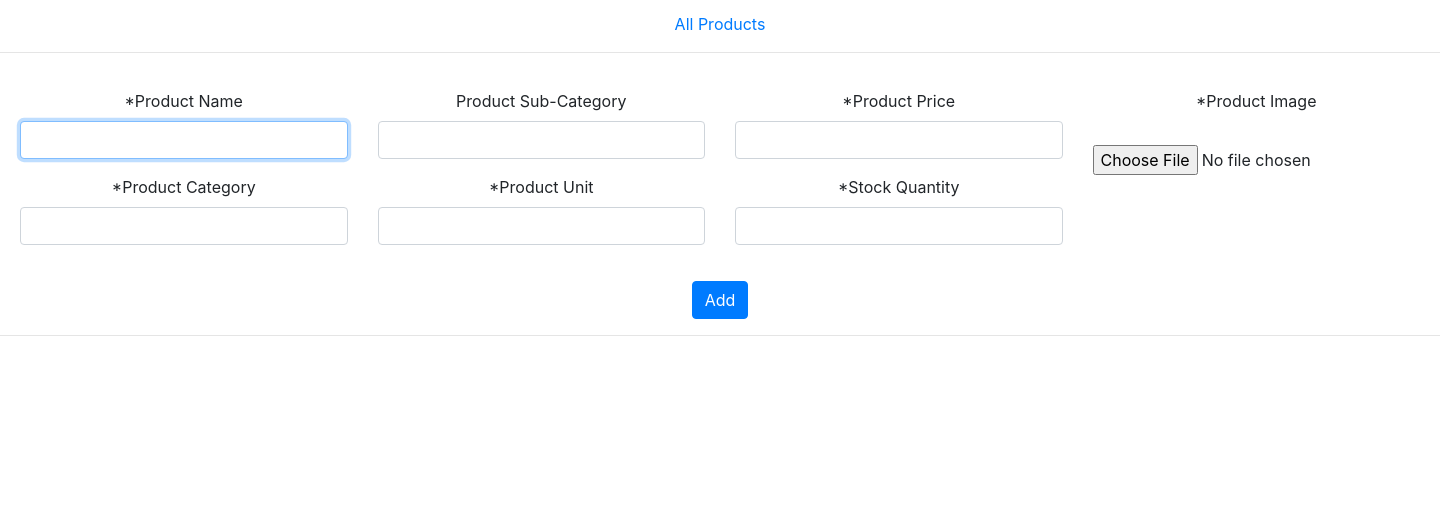
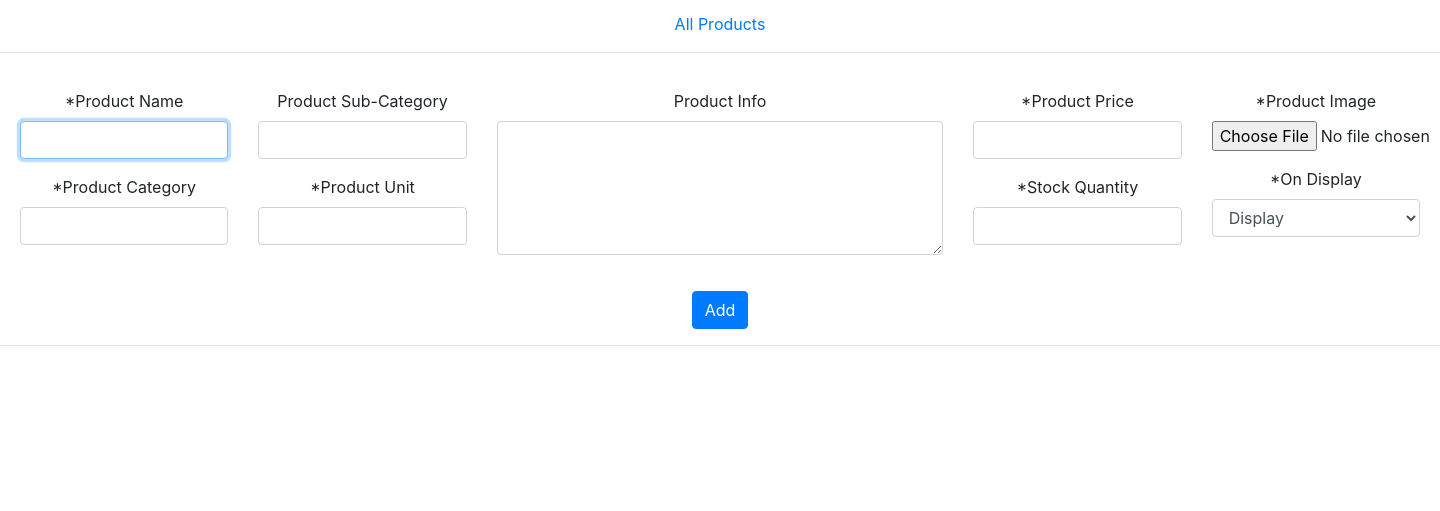
Before and after one commit to blackparis/final, a Flask app: template templates/admin/addproduct.html in a window 1440 px wide; the page is wider, and only the part inside the window is pictured. Shown: the part 185-696 px from the top of that part. Run offline with Flask 2, Linux system fonts and the light colour scheme; the template is opened without the code that fills it: values that come from a table or form of the project are taken from there, others are empty; some libraries are stand-ins or nearby versions.

Commit message:
changed product model

```diff
--- a/application.py
+++ b/application.py
@@ -91,9 +91,21 @@ def admin_add_product():
     unit = request.form.get("unit")
     price = request.form.get("price")
     stock = request.form.get("stock")
+    display = request.form.get("display")
+    info = request.form.get("info")
 
-    if not name or not category or not unit or not price or not stock:
+    if not name or not category or not unit or not price or not stock or not display:
         return render_template("admin/addproduct.html", shopname=envs.SHOPNAME, admin=session["admin"], form=form, add_product_error="fill in all fields marked with *", product=session["newproduct"])
+
+    if display == "True":
+        display = True
+    else:
+        display = False
+
+    if info:
+        info = info.strip()
+    else:
+        info = None
 
     name = name.strip().title()
     category = category.strip().title()
@@ -115,7 +127,12 @@ def admin_add_product():
     if name in session["products"]:
         return render_template("admin/addproduct.html", shopname=envs.SHOPNAME, admin=session["admin"], form=form, add_product_error="A product with this name already exists", product=session["newproduct"])
 
-    product = Product(name=name, category=category, subcategory=subcategory, unit=unit, price=price, stock=stock)
+    if stock == 0:
+        instock = False
+    else:
+        instock = True
+
+    product = Product(name=name, category=category, subcategory=subcategory, unit=unit, price=price, stock=stock, display=display, instock=instock, info=info)
     db.session.add(product)
     db.session.commit()
     p = Product.query.filter_by(name=name).first()
@@ -127,10 +144,23 @@ def admin_add_product():
         db.session.commit()
         return render_template("admin/addproduct.html", shopname=envs.SHOPNAME, admin=session["admin"], form=form, add_product_error="Invalid/Missing Image", product=session["newproduct"])
     else:
-        session["products"][name] = {"id": p.id, "name": name, "category": category, "subcategory": subcategory, "unit": unit, "price": price, "stock": stock, "url": url, "modified": False}
+        session["products"][name] = {
+            "id": p.id,
+            "name": name,
+            "category": category,
+            "subcategory": subcategory,
+            "unit": unit,
+            "price": price,
+            "stock": stock,
+            "url": url,
+            "modified": False,
+            "info": info,
+            "instock": instock,
+            "display": display
+        }
         if category not in session["categories"]:
             session["categories"].append(category)
-        session["newproduct"] = {"id": p.id, "name": name, "category": category, "subcategory": subcategory, "unit": unit, "price": price, "stock": stock, "url": url, "modified": False}
+        session["newproduct"] = session["products"][name]
 
     return redirect(url_for("admin_add_product"))
 
@@ -210,9 +240,21 @@ def admin_modify_product(name):
     unit = request.form.get("unit")
     price = request.form.get("price")
     stock = request.form.get("stock")
+    display = request.form.get("display")
+    info = request.form.get("info")
 
-    if not new_name or not category or not unit or not price or not stock:
+    if not new_name or not category or not unit or not price or not stock or not display:
         return render_template("admin/editproduct.html", shopname=envs.SHOPNAME, product=session["products"][name], admin=session["admin"], edit_product_error="fields marked with * can't be blank")
+
+    if display == "True":
+        display = True
+    else:
+        display = False
+
+    if info:
+        info = info.strip()
+    else:
+        info = None
 
     new_name = new_name.strip().title()
     category = category.strip().title()
@@ -224,13 +266,9 @@ def admin_modify_product(name):
 
     try:
         price = float(price)
-    except ValueError:
-        return render_template("admin/editproduct.html", shopname=envs.SHOPNAME, product=session["products"][name], admin=session["admin"], edit_product_error="price value should be in decimal format")
-
-    try:
         stock = float(stock)
-    except ValueError:
-        return render_template("admin/editproduct.html", shopname=envs.SHOPNAME, product=session["products"][name], admin=session["admin"], edit_product_error="stock value should be in decimal format")
+    except:
+        return render_template("admin/editproduct.html", shopname=envs.SHOPNAME, product=session["products"][name], admin=session["admin"], edit_product_error="price/stock value should be a number")
 
     if stock < 0 or price < 0:
         return render_template("admin/editproduct.html", shopname=envs.SHOPNAME, product=session["products"][name], admin=session["admin"], edit_product_error="stock and/or price can't be negative")
@@ -240,6 +278,11 @@ def admin_modify_product(name):
         if product != None:
             return render_template("admin/editproduct.html", shopname=envs.SHOPNAME, product=session["products"][name], admin=session["admin"], edit_product_error="a product with this name already exists")
 
+    if stock == 0:
+        instock = False
+    else:
+        instock = True
+
     p.name = new_name
     p.category = category
     p.subcategory = subcategory
@@ -247,6 +290,9 @@ def admin_modify_product(name):
     p.price = price
     p.stock = stock
     p.modified = True
+    p.info = info
+    p.display = display
+    p.instock = instock
     db.session.commit()
 
     del session["products"][name]
@@ -259,7 +305,10 @@ def admin_modify_product(name):
         "price": price,
         "stock": stock,
         "url": envs.s3_BUCKET_URL + str(p.id) + ".png",
-        "modified": True
+        "modified": True,
+        "info": info,
+        "display": display,
+        "instock": instock
     }
 
     return redirect(url_for('admin_products'))
--- a/models.py
+++ b/models.py
@@ -17,8 +17,11 @@ class Product(db.Model):
     id = db.Column(db.Integer, primary_key=True)
     name = db.Column(db.String, nullable=False, unique=True)
     category = db.Column(db.String, nullable=False)
+    info = db.Column(db.String, nullable=True)
     subcategory = db.Column(db.String, nullable=True)
     unit = db.Column(db.String, nullable=False)
     price = db.Column(db.Float, nullable=False)
     stock = db.Column(db.Float, nullable=False)
     modified = db.Column(db.Boolean, nullable=False, default=False)
+    instock = db.Column(db.Boolean, nullable=False)
+    display = db.Column(db.Boolean, nullable=False)
--- a/templates/admin/addproduct.html
+++ b/templates/admin/addproduct.html
@@ -24,7 +24,7 @@
     <hr>
     <form action="{{ url_for('admin_add_product') }}" method="POST" enctype="multipart/form-data">
         <div class="row" id="addproduct_form">
-            <div class="col-lg-3">
+            <div class="col-lg-2">
                 <div class="form-group">
                     <label for="name"><span class="requirement">*</span>Product Name</label>
                     <input type="text" class="form-control" id="name" name="name" autofocus>
@@ -34,7 +34,7 @@
                     <input type="text" class="form-control" id="category" name="category">
                 </div>
             </div>
-            <div class="col-lg-3">
+            <div class="col-lg-2">
                 <div class="form-group">
                     <label for="subcategory">Product Sub-Category</label>
                     <input type="text" class="form-control" id="subcategory" name="subcategory">
@@ -44,7 +44,13 @@
                     <input type="text" class="form-control" id="unit" name="unit">
                 </div>
             </div>
-            <div class="col-lg-3">
+            <div class="col-lg-4">
+                  <div class="form-group">
+                    <label for="info">Product Info</label>
+                    <textarea class="form-control" rows="5" id="info" name="info"></textarea>
+                  </div>
+            </div>
+            <div class="col-lg-2">
                 <div class="form-group">
                     <label for="price"><span class="requirement">*</span>Product Price</label>
                     <input type="text" class="form-control" id="price" name="price">
@@ -54,11 +60,19 @@
                     <input type="text" class="form-control" id="stock" name="stock">
                 </div>
             </div>
-            <div class="col-lg-3">
+            <div class="col-lg-2">
                 <div class="form-group">
-                    <label for="image"><span class="requirement">*</span>Product Image</label><br><br>
+                    <label for="image"><span class="requirement">*</span>Product Image</label><br>
                     {{ form.csrf_token }}
                     {{ form.photo() }}
+                </div>
+                <div class="form-group">
+                    <label for="display"><span class="requirement">*</span>On Display</label>
+                    <select class="form-control" id="display" name="display">
+                        <option disabled selected value="">Display</option>
+                        <option value="True">YES</option>
+                        <option value="False">NO</option>
+                    </select>
                 </div>
             </div>
         </div>
@@ -75,12 +89,12 @@
     <div style="text-align: center;">Recently Added</div>
     <hr>
     <div class="row" id="new_product">
-        <div class="col-lg-3">
+        <div class="col-lg-2">
             <a href="{{ product['url'] }}" target="_blank">
                 <a href="{{ product['url'] }}" target="_blank"><img src="{{ product['url'] }}" id="thumbnail" class="img-thumbnail"></a>
             </a>
         </div>
-        <div class="col-lg-3">
+        <div class="col-lg-2">
             <div>
                 Name: {{product['name']}}
             </div>
@@ -88,12 +102,13 @@
                 Category: {{product['category']}}
             </div>
             <div>
-                {% if product['subcategory'] %}
-                    SubCategory: {{product['subcategory']}}
-                {% endif %}
+                SubCategory: {{ product['subcategory'] }}
+            </div>
+            <div>
+                Display: {{ product['display'] }}
             </div>
         </div>
-        <div class="col-lg-3">
+        <div class="col-lg-2">
             <div>
                 Unit: {{product['unit']}}
             </div>
@@ -103,8 +118,17 @@
             <div>
                 Stock: {{product['stock']}}
             </div>
+            <div>
+                In Stock: {{product['instock']}}
+            </div>
         </div>
-        <div class="col-lg-3">
+        <div class="col-lg-4">
+            <div>
+                {{ product['info'] }}
+            </div>
+
+        </div>
+        <div class="col-lg-2">
             <a href="{{ url_for('admin_change_product_image', name=product['name']) }}">Change Image</a><br>
             <a href="{{ url_for('admin_modify_product', name=product['name']) }}">Edit Details</a>
         </div>
```
Also changed, not shown: templates/admin/editproduct.html (+19 -5 lines).
